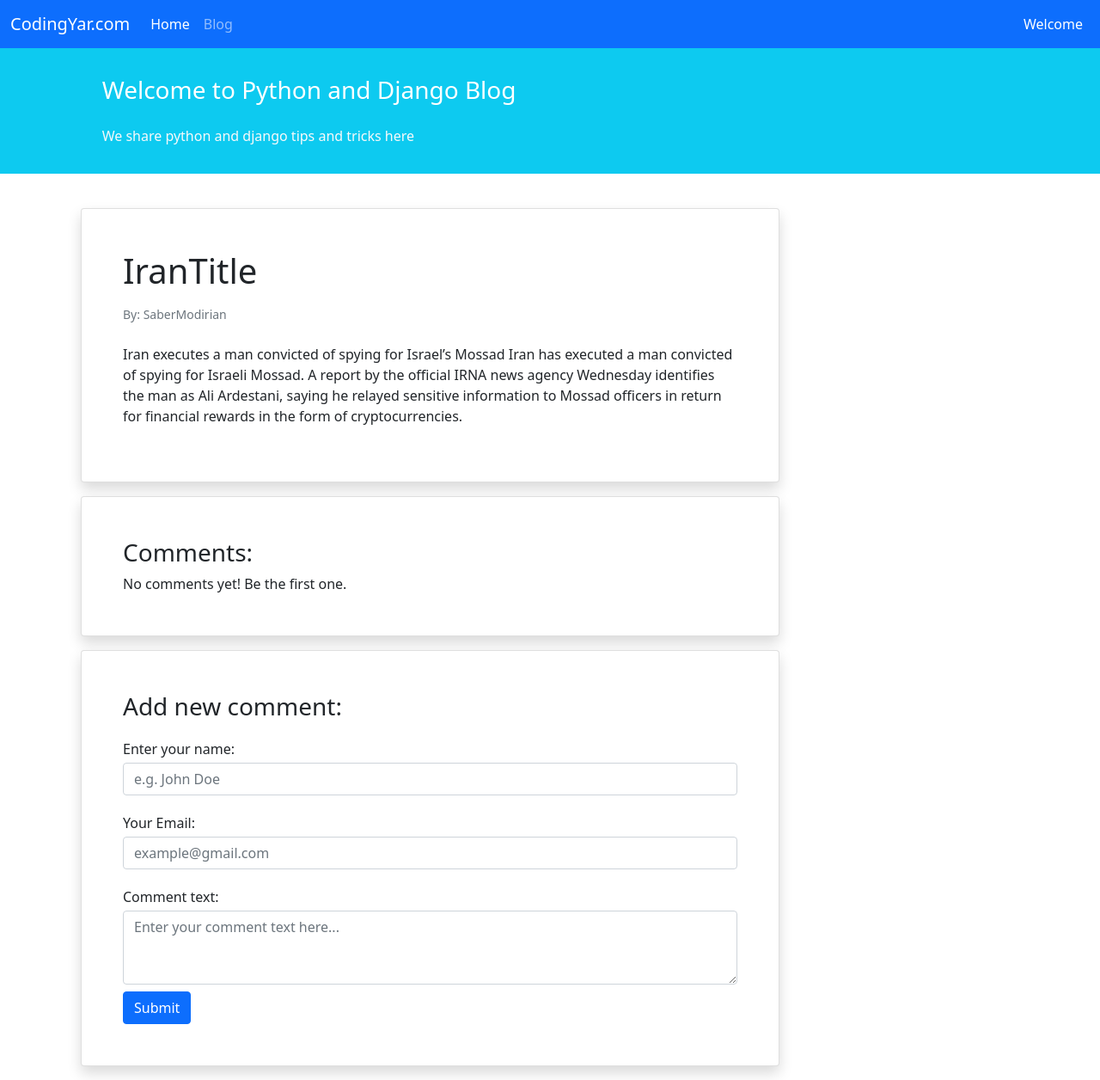
After one commit to sabermodirian/blog_website, a Django app: template blog/templates/blog/add_post.html in a window 1280 px wide. The commit adds this page. Shown: the whole page at 86% size. Run offline with Django 5.2, Linux system fonts and the light colour scheme; the template is opened without the code that fills it, so the values that code supplies are empty.

Commit message:
87,88,89)form ,وساخت تمپلیت برای ایجاد پست جدید add_post.html
Signed-off-by: Saber Modirian <sabermodirian@gmail.com>

```diff
--- /dev/null
+++ b/blog/templates/blog/add_post.html
@@ -0,0 +1,53 @@
+{% extends '_base.html' %}
+
+{% block page_Title %}
+    Add Post
+{% endblock page_Title %}
+
+{% block content %}
+
+    <!-- Main Content -->
+    <div class="container mt-4">
+
+        <div class="row">
+            <div class="col-9">
+                <div class="card shadow my-3 p-5">
+                    <h1>IranTitle</h1>
+                    <p class="small text-muted mt-2">By: SaberModirian</p>
+                    <p class="mt-2">Iran executes a man convicted of spying for Israel’s Mossad
+                        Iran has executed a man convicted of spying for Israeli Mossad. A report by the official IRNA
+                        news agency Wednesday identifies the man as Ali Ardestani, saying he relayed sensitive
+                        information to Mossad officers in return for financial rewards in the form of
+                        cryptocurrencies.</p>
+                </div>
+
+                <div class="card shadow my-3 p-5">
+                    <h3>Comments:</h3>
+                    No comments yet! Be the first one.
+                </div>
+
+                <div class="card shadow my-3 p-5">
+                    <h3>Add new comment:</h3>
+                    <form method="POST">
+                        <div class="form-group py-2">
+                            <label class="py-1" for="author_name">Enter your name:</label>
+                            <input type="text" class="form-control" placeholder="e.g. John Doe" name="author_name">
+                        </div>
+                        <div class="form-group py-2">
+                            <label class="py-1" for="email">Your Email:</label>
+                            <input type="email" class="form-control" placeholder="example@gmail.com" name="email">
+                        </div>
+                        <div class="form-group py-2">
+                            <label class="py-1" for="comment_text">Comment text:</label>
+                            <textarea class="form-control" name="text" rows="3"
+                                      placeholder="Enter your comment text here..."></textarea>
+                        </div>
+                        <button type="submit" class="btn btn-primary">Submit</button>
+                    </form>
+                </div>
+            </div>
+        </div>
+
+    </div>
+
+{% endblock content %}
--- a/blog/templates/blog/posts_list.html
+++ b/blog/templates/blog/posts_list.html
@@ -274,8 +274,9 @@
 
     </script>
     </body>
+
     <script>
-
+    </script>
 
     </html>
 
```
Also changed, not shown: db.sqlite3.
